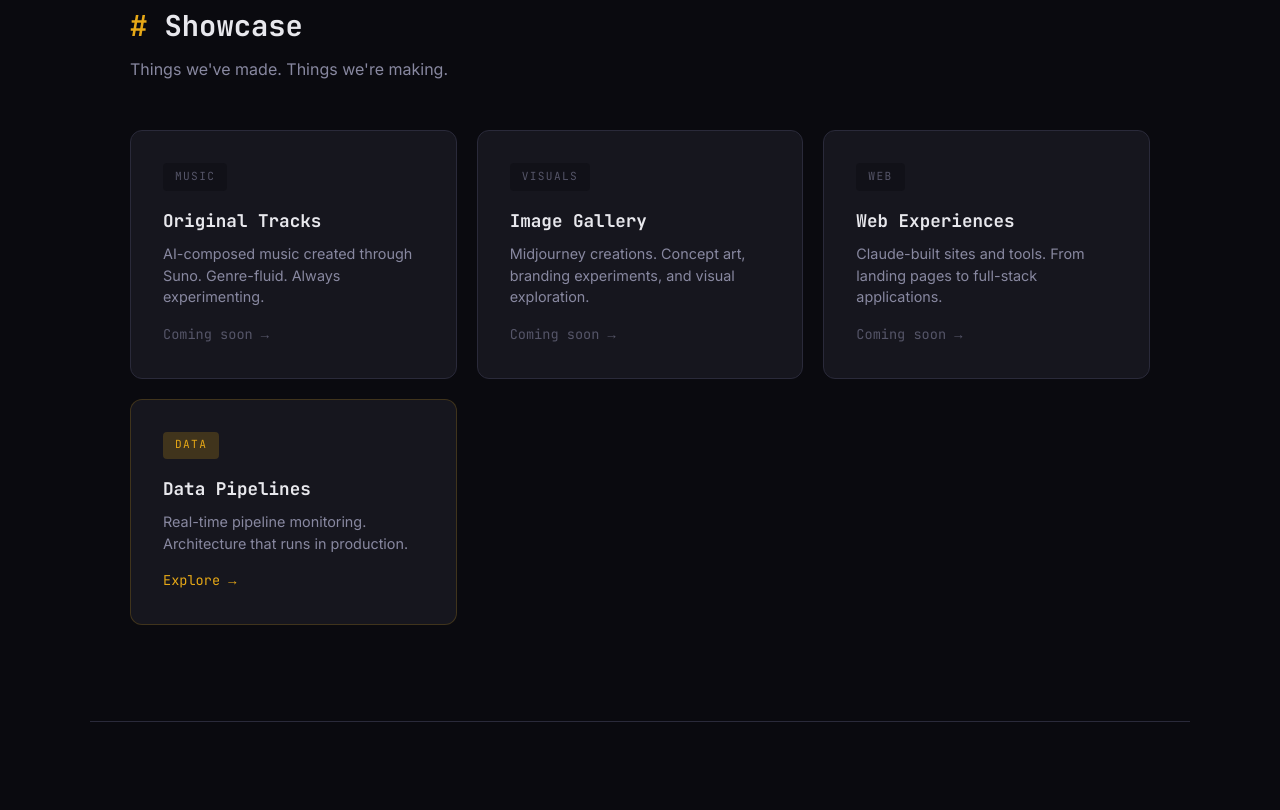
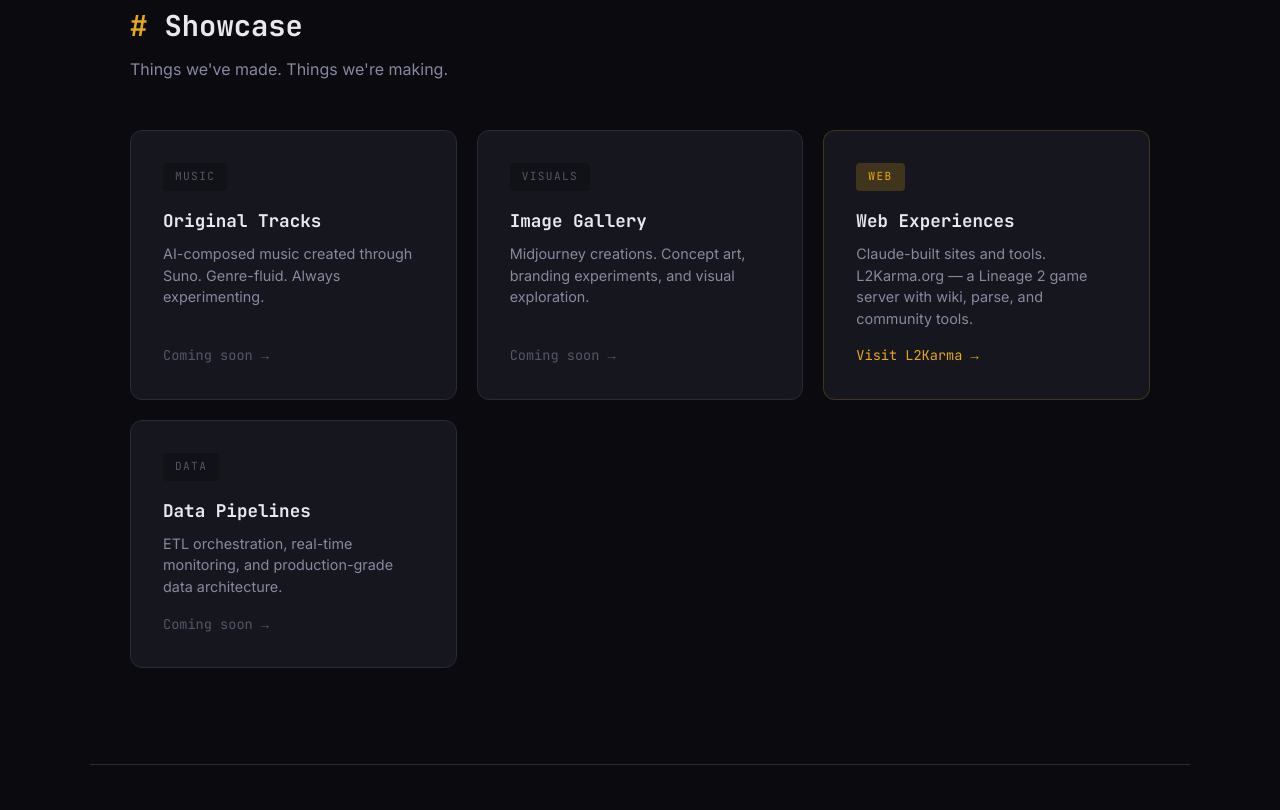
Before and after one commit to NovemberFalls/boord-its, a plain HTML site: page index.html in a window 1280 px wide. Shown: the part 1490-2300 px from the top of the page. Drawn offline with Linux system fonts and the light colour scheme.

Commit message:
Remove Carrot references, add L2Karma.org showcase
- Replaced carrot.boord-its.com nav link with L2Karma.org
- Web Experiences card now features L2Karma as live project
- Data Pipelines card stays but with no external link
- Updated typewriter to reference L2Karma instead of pipelines

Co-Authored-By: Claude Opus 4.6 <noreply@anthropic.com>

```diff
--- a/index.html
+++ b/index.html
@@ -24,7 +24,7 @@
       <a href="#stack">Stack</a>
       <a href="#showcase">Showcase</a>
       <a href="#about">About</a>
-      <a href="https://carrot.boord-its.com" class="nav-data-link" target="_blank">Data &rarr;</a>
+      <a href="https://l2karma.org" class="nav-data-link" target="_blank">L2Karma &rarr;</a>
     </div>
   </nav>
 
@@ -127,18 +127,18 @@
         <span class="showcase-link">Coming soon &rarr;</span>
       </div>
 
-      <div class="showcase-item">
-        <div class="showcase-badge">Web</div>
+      <div class="showcase-item featured">
+        <div class="showcase-badge badge-data">Web</div>
         <h3>Web Experiences</h3>
-        <p>Claude-built sites and tools. From landing pages to full-stack applications.</p>
-        <span class="showcase-link">Coming soon &rarr;</span>
+        <p>Claude-built sites and tools. L2Karma.org &mdash; a Lineage 2 game server with wiki, parse, and community tools.</p>
+        <a href="https://l2karma.org" target="_blank" class="showcase-link live">Visit L2Karma &rarr;</a>
       </div>
 
-      <div class="showcase-item featured">
-        <div class="showcase-badge badge-data">Data</div>
+      <div class="showcase-item">
+        <div class="showcase-badge">Data</div>
         <h3>Data Pipelines</h3>
-        <p>Real-time pipeline monitoring. Architecture that runs in production.</p>
-        <a href="https://carrot.boord-its.com" target="_blank" class="showcase-link live">Explore &rarr;</a>
+        <p>ETL orchestration, real-time monitoring, and production-grade data architecture.</p>
+        <span class="showcase-link">Coming soon &rarr;</span>
       </div>
 
     </div>
--- a/script.js
+++ b/script.js
@@ -171,7 +171,7 @@
     'midjourney.create("neon cityscape")',
     'claude.build("landing_page")',
     'bits.ship("everything")',
-    'pipeline.run("etl_daily")',
+    'l2karma.deploy("game_server")',
   ];
 
   const el = document.getElementById('typewriter');
```
